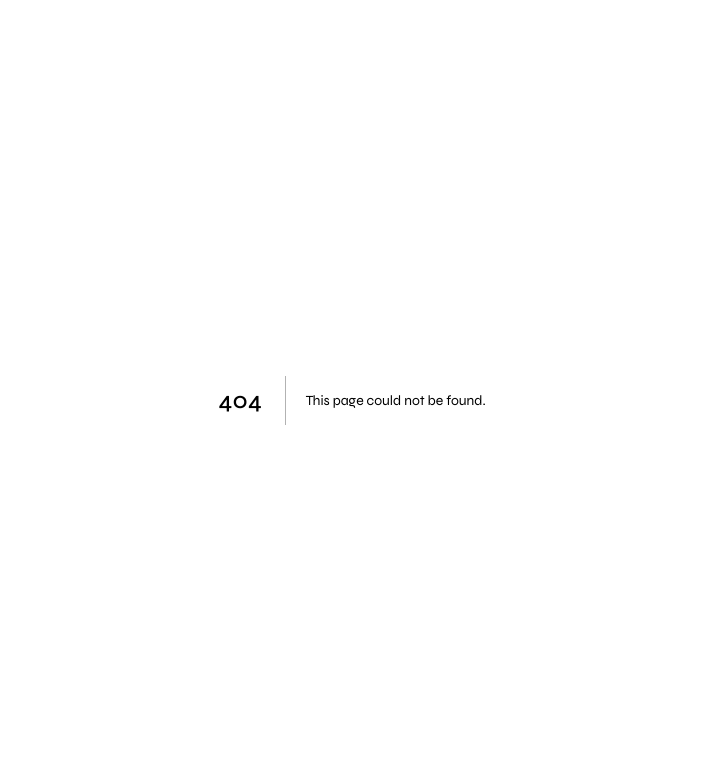
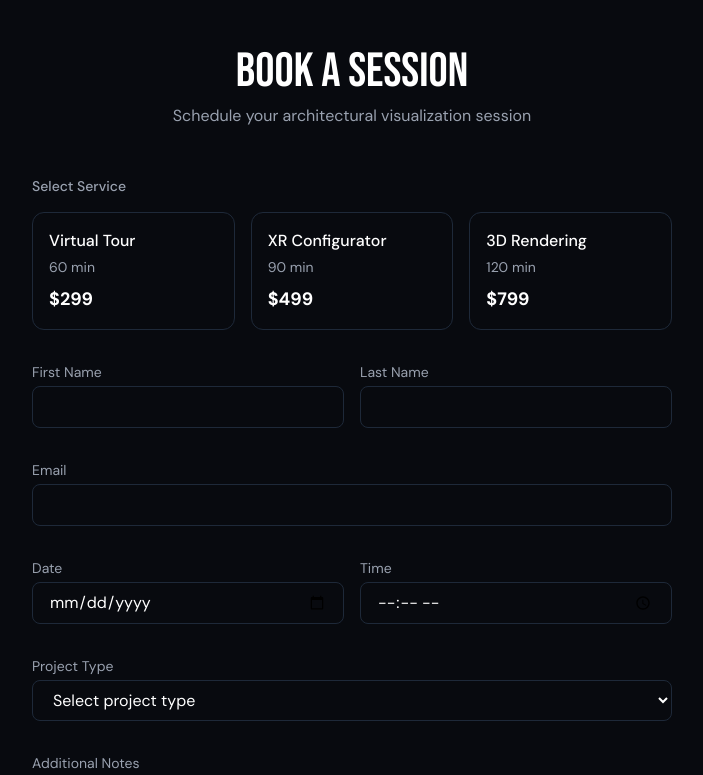
Before and after one commit to viztrlabs/Vizagent, a Next.js app: page /book in a window 1280 px wide. Before the commit this address had no page. Shown: the top 775 px of the page, without its empty margins (288-991 px from the left). Built offline with nearby package versions, Linux system fonts and the light colour scheme.

Commit message:
feat: add booking page for session scheduling

```diff
--- /dev/null
+++ b/app/book/page.tsx
@@ -0,0 +1,213 @@
+'use client';
+
+import { useState } from 'react';
+import { useRouter } from 'next/navigation';
+
+const services = [
+  { id: 'tour', name: 'Virtual Tour', duration: 60, price: 299 },
+  { id: 'xr', name: 'XR Configurator', duration: 90, price: 499 },
+  { id: 'render', name: '3D Rendering', duration: 120, price: 799 },
+];
+
+export default function BookPage() {
+  const router = useRouter();
+  const [selectedService, setSelectedService] = useState('');
+  const [formData, setFormData] = useState({
+    firstName: '',
+    lastName: '',
+    email: '',
+    date: '',
+    time: '',
+    projectType: '',
+    notes: '',
+  });
+  const [submitting, setSubmitting] = useState(false);
+  const [success, setSuccess] = useState(false);
+
+  const selectedServiceData = services.find(s => s.id === selectedService);
+
+  const handleSubmit = async (e: React.FormEvent) => {
+    e.preventDefault();
+    if (!selectedService || !formData.date || !formData.time) return;
+
+    setSubmitting(true);
+
+    try {
+      const response = await fetch('/api/bookings', {
+        method: 'POST',
+        headers: { 'Content-Type': 'application/json' },
+        body: JSON.stringify({
+          project_id: 'demo-project',
+          service: selectedService,
+          date: formData.date,
+          time: formData.time,
+          duration: selectedServiceData?.duration || 60,
+          client_name: `${formData.firstName} ${formData.lastName}`,
+          email: formData.email,
+          project_type: formData.projectType,
+        }),
+      });
+
+      if (response.ok) {
+        setSuccess(true);
+      }
+    } catch (error) {
+      console.error('Booking failed:', error);
+    } finally {
+      setSubmitting(false);
+    }
+  };
+
+  if (success) {
+    return (
+      <div className="min-h-screen bg-bg flex items-center justify-center">
+        <div className="text-center max-w-md">
+          <div className="w-16 h-16 bg-cyan/20 rounded-full flex items-center justify-center mx-auto mb-6">
+            <span className="text-3xl">✓</span>
+          </div>
+          <h1 className="font-display text-4xl text-white mb-4">Booking Confirmed!</h1>
+          <p className="text-gray-400 mb-8">
+            You'll receive a confirmation email shortly with session details and a Google Calendar invite.
+          </p>
+          <button
+            onClick={() => router.push('/portal')}
+            className="px-6 py-3 bg-cyan text-bg rounded-lg font-medium hover:bg-cyan/90 transition-colors"
+          >
+            View in Portal
+          </button>
+        </div>
+      </div>
+    );
+  }
+
+  return (
+    <div className="min-h-screen bg-bg py-12">
+      <div className="max-w-2xl mx-auto px-4">
+        <h1 className="font-display text-5xl text-center mb-2">Book a Session</h1>
+        <p className="text-gray-400 text-center mb-12">
+          Schedule your architectural visualization session
+        </p>
+
+        <form onSubmit={handleSubmit} className="space-y-8">
+          {/* Service Selection */}
+          <div>
+            <label className="block text-sm font-medium text-gray-400 mb-4">Select Service</label>
+            <div className="grid grid-cols-3 gap-4">
+              {services.map((service) => (
+                <button
+                  key={service.id}
+                  type="button"
+                  onClick={() => setSelectedService(service.id)}
+                  className={`p-4 rounded-xl border text-left transition-all ${
+                    selectedService === service.id
+                      ? 'border-cyan bg-cyan/10'
+                      : 'border-gray-800 bg-surface hover:border-gray-700'
+                  }`}
+                >
+                  <p className="font-medium text-white">{service.name}</p>
+                  <p className="text-sm text-gray-400 mt-1">{service.duration} min</p>
+                  <p className="text-lg font-bold text-cyan mt-2">${service.price}</p>
+                </button>
+              ))}
+            </div>
+          </div>
+
+          {/* Personal Info */}
+          <div className="grid grid-cols-2 gap-4">
+            <div>
+              <label className="block text-sm text-gray-400 mb-1">First Name</label>
+              <input
+                type="text"
+                value={formData.firstName}
+                onChange={(e) => setFormData({ ...formData, firstName: e.target.value })}
+                className="w-full px-4 py-2 bg-surface border border-gray-800 rounded-lg text-white focus:outline-none focus:border-cyan"
+                required
+              />
+            </div>
+            <div>
+              <label className="block text-sm text-gray-400 mb-1">Last Name</label>
+              <input
+                type="text"
+                value={formData.lastName}
+                onChange={(e) => setFormData({ ...formData, lastName: e.target.value })}
+                className="w-full px-4 py-2 bg-surface border border-gray-800 rounded-lg text-white focus:outline-none focus:border-cyan"
+                required
+              />
+            </div>
+          </div>
+
+          <div>
+            <label className="block text-sm text-gray-400 mb-1">Email</label>
+            <input
+              type="email"
+              value={formData.email}
+              onChange={(e) => setFormData({ ...formData, email: e.target.value })}
+              className="w-full px-4 py-2 bg-surface border border-gray-800 rounded-lg text-white focus:outline-none focus:border-cyan"
+              required
+            />
+          </div>
+
+          {/* Date & Time */}
+          <div className="grid grid-cols-2 gap-4">
+            <div>
+              <label className="block text-sm text-gray-400 mb-1">Date</label>
+              <input
+                type="date"
+                value={formData.date}
+                onChange={(e) => setFormData({ ...formData, date: e.target.value })}
+                className="w-full px-4 py-2 bg-surface border border-gray-800 rounded-lg text-white focus:outline-none focus:border-cyan"
+                min={new Date().toISOString().split('T')[0]}
+                required
+              />
+            </div>
+            <div>
+              <label className="block text-sm text-gray-400 mb-1">Time</label>
+              <input
+                type="time"
+                value={formData.time}
+                onChange={(e) => setFormData({ ...formData, time: e.target.value })}
+                className="w-full px-4 py-2 bg-surface border border-gray-800 rounded-lg text-white focus:outline-none focus:border-cyan"
+                required
+              />
+            </div>
+          </div>
+
+          <div>
+            <label className="block text-sm text-gray-400 mb-1">Project Type</label>
+            <select
+              value={formData.projectType}
+              onChange={(e) => setFormData({ ...formData, projectType: e.target.value })}
+              className="w-full px-4 py-2 bg-surface border border-gray-800 rounded-lg text-white focus:outline-none focus:border-cyan"
+              required
+            >
+              <option value="">Select project type</option>
+              <option value="residential">Residential</option>
+              <option value="commercial">Commercial</option>
+              <option value="interior">Interior Design</option>
+              <option value="landscape">Landscape</option>
+              <option value="other">Other</option>
+            </select>
+          </div>
+
+          <div>
+            <label className="block text-sm text-gray-400 mb-1">Additional Notes</label>
+            <textarea
+              value={formData.notes}
+              onChange={(e) => setFormData({ ...formData, notes: e.target.value })}
+              className="w-full px-4 py-2 bg-surface border border-gray-800 rounded-lg text-white focus:outline-none focus:border-cyan h-24 resize-none"
+              placeholder="Any specific requirements or questions..."
+            />
+          </div>
+
+          <button
+            type="submit"
+            disabled={!selectedService || submitting}
+            className="w-full py-4 bg-cyan text-bg rounded-xl font-medium text-lg hover:bg-cyan/90 transition-colors disabled:opacity-50 disabled:cursor-not-allowed"
+          >
+            {submitting ? 'Booking...' : 'Book Session'}
+          </button>
+        </form>
+      </div>
+    </div>
+  );
+}
```
